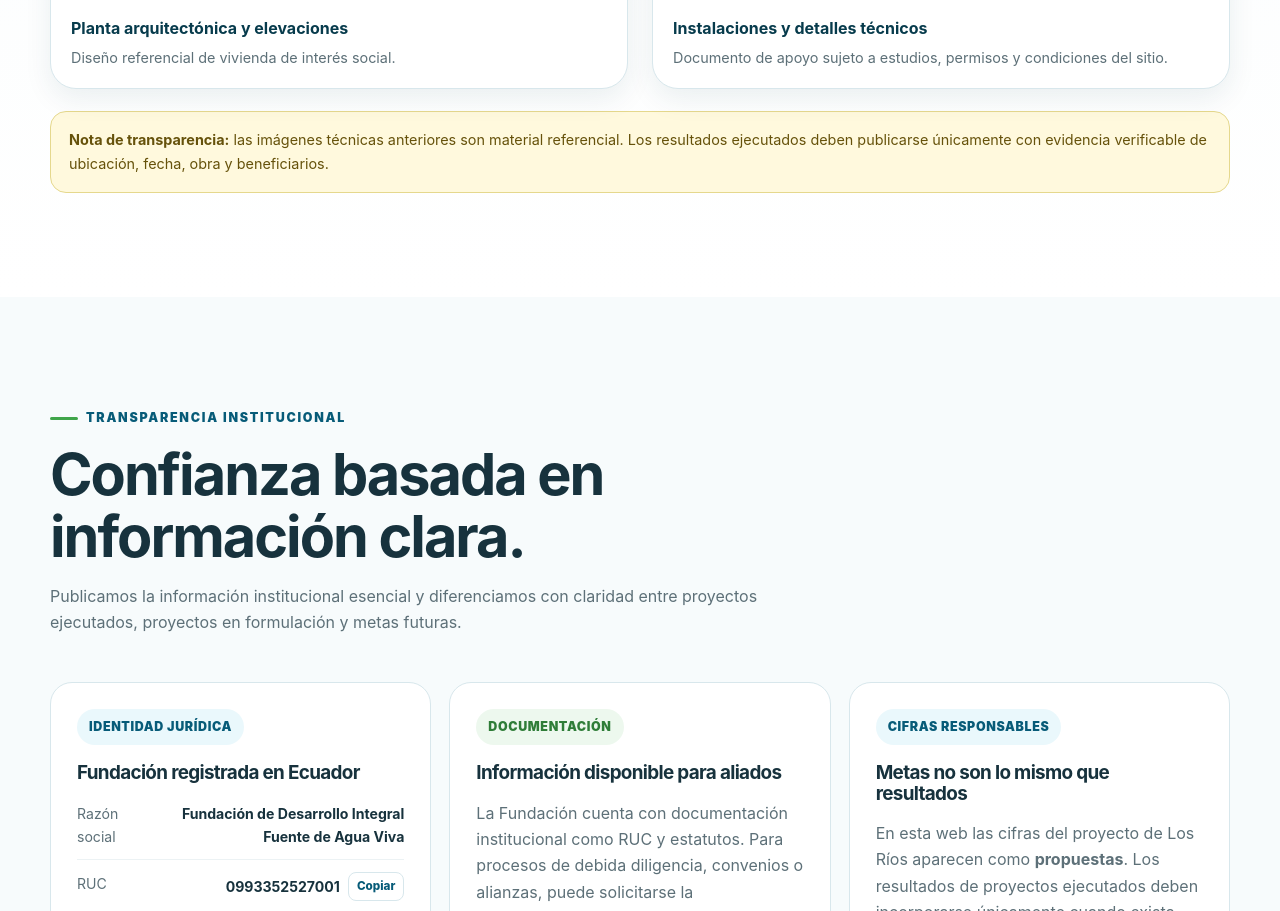
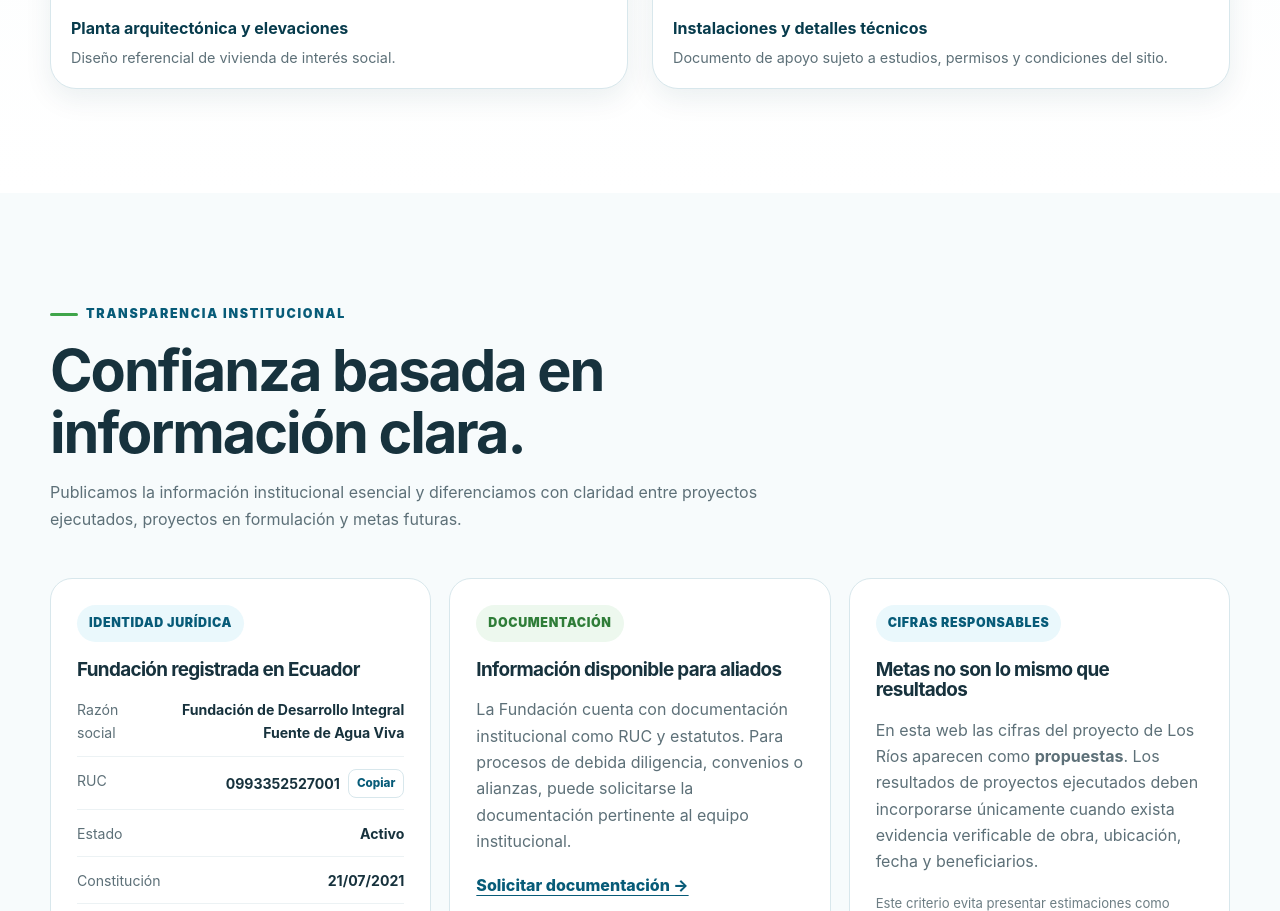
Before and after one commit to XaviJara/fuente-de-agua-viva., a plain HTML site: page index.html in a window 1280 px wide. Shown: the part 5604-6515 px from the top of the page. Drawn offline with Linux system fonts and the light colour scheme.

Commit message:
Remove redundant transparency note from technical designs section

```diff
--- a/index.html
+++ b/index.html
@@ -462,7 +462,6 @@
 <figcaption><strong>Instalaciones y detalles técnicos</strong><span>Documento de apoyo sujeto a estudios, permisos y condiciones del sitio.</span></figcaption>
 </figure>
 </div>
-<div class="project-note reveal"><strong>Nota de transparencia:</strong> las imágenes técnicas anteriores son material referencial. Los resultados ejecutados deben publicarse únicamente con evidencia verificable de ubicación, fecha, obra y beneficiarios.</div>
 </div>
 </section>
 <section class="transparency" id="transparencia">
```
